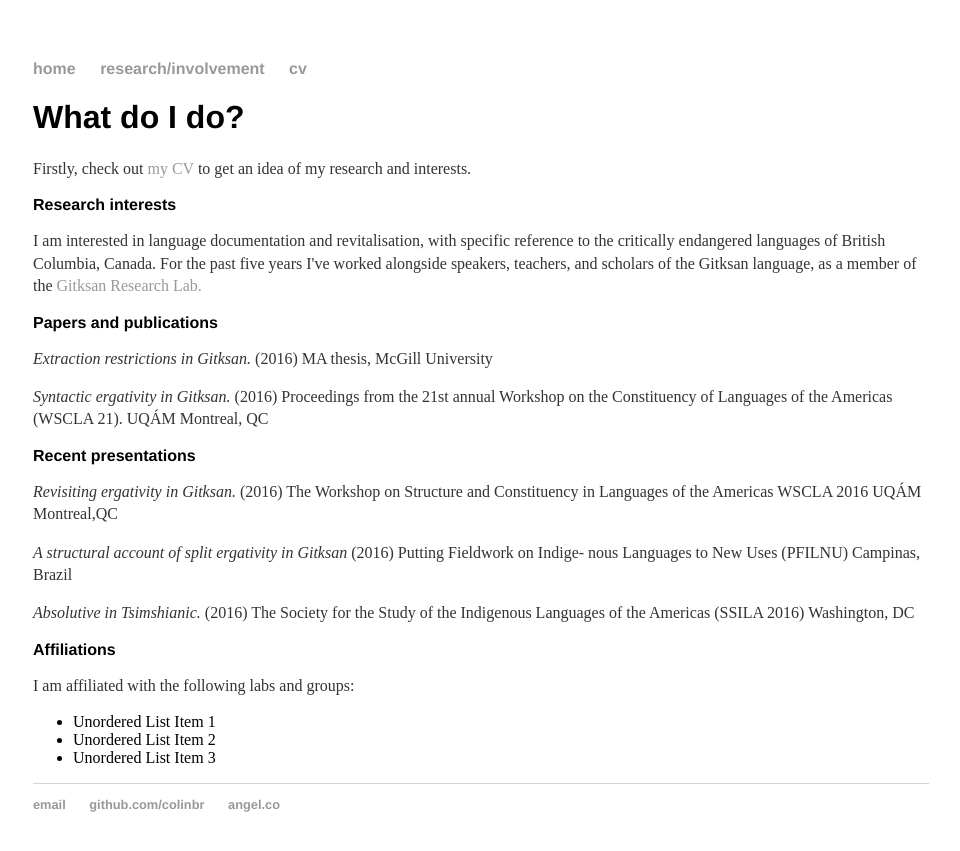
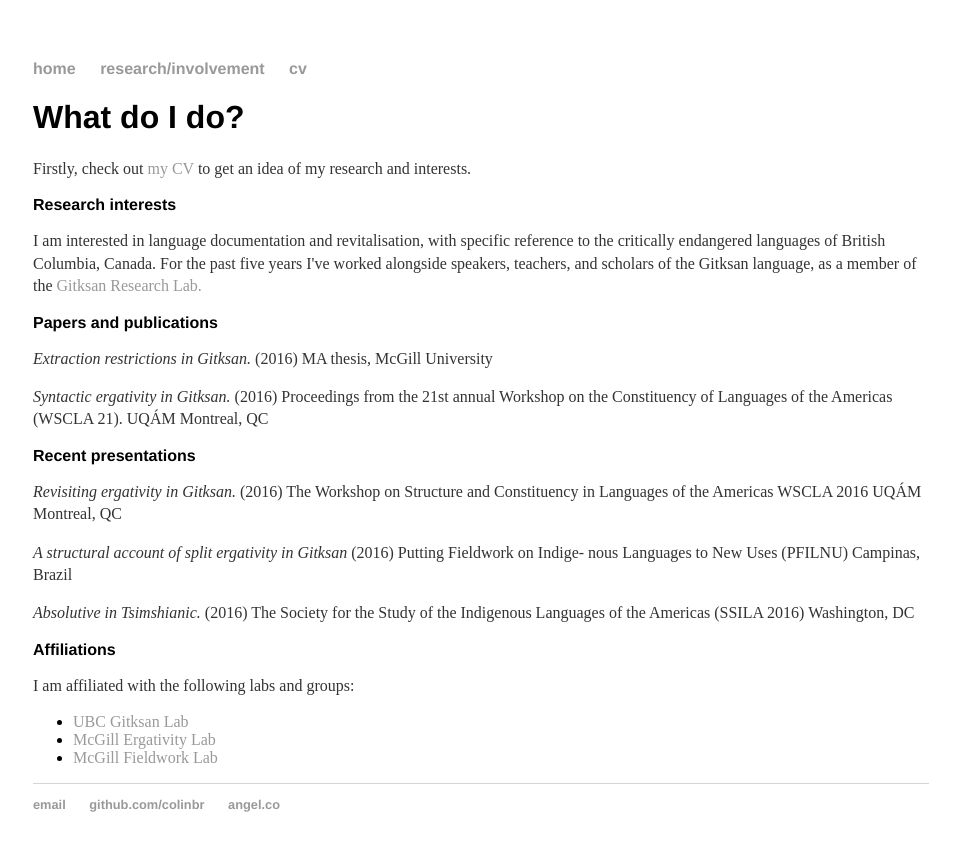
Before and after one commit to colinbr/OLD-colinbr.github.io, a Jekyll site: the page built from research/index.html, in a window 1280 px wide. Shown: the top 851 px of the page, without its empty margins (159-1119 px from the left). Built offline with Jekyll 4.4.1, drawn with Linux system fonts in a browser that asks for light colours.

Commit message:
Update index.html

```diff
--- a/research/index.html
+++ b/research/index.html
@@ -16,7 +16,7 @@ title: Colin Brown
 Constituency of Languages of the Americas (WSCLA 21). UQÁM Montreal, QC</p>
 	<h2>Recent presentations</h2>
 	<p><em>Revisiting ergativity in Gitksan.</em> (2016) The Workshop on Structure and Constituency in
-Languages of the Americas WSCLA 2016 UQÁM Montreal,QC</p>
+Languages of the Americas WSCLA 2016 UQÁM Montreal, QC</p>
 	<p><em>A structural account of split ergativity in Gitksan</em> (2016) Putting Fieldwork on Indige-
 nous Languages to New Uses (PFILNU) Campinas, Brazil</p>
 	<p><em>Absolutive in Tsimshianic.</em> (2016) The Society for the Study of the Indigenous Languages
@@ -24,9 +24,9 @@ of the Americas (SSILA 2016) Washington, DC</p>
 	<h2>Affiliations</h2>
 	<p>I am affiliated with the following labs and groups:</p>
 	<UL>
-	<LI>Unordered List Item 1
-	<LI>Unordered List Item 2
-	<LI>Unordered List Item 3
+	<LI> <a href="http://lingserver.arts.ubc.ca/linguistics/research/Gitxsan_group">UBC Gitksan Lab</a>
+	<LI> <a href="http://ergativity.org/">McGill Ergativity Lab</a>
+	<LI> <a href="http://jessica.lingspace.org/fieldwork-lab/">McGill Fieldwork Lab</a>
 	</UL>
 
 
```
